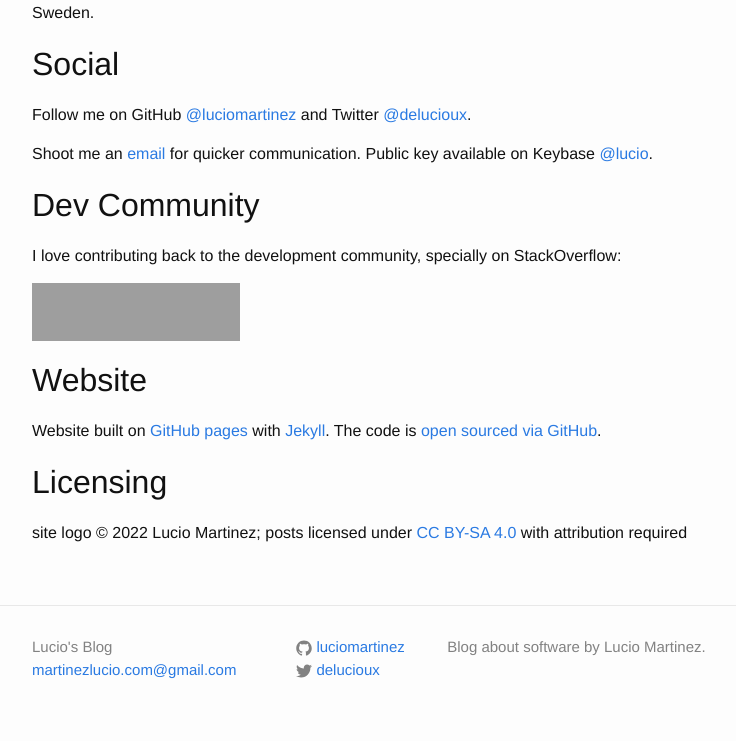
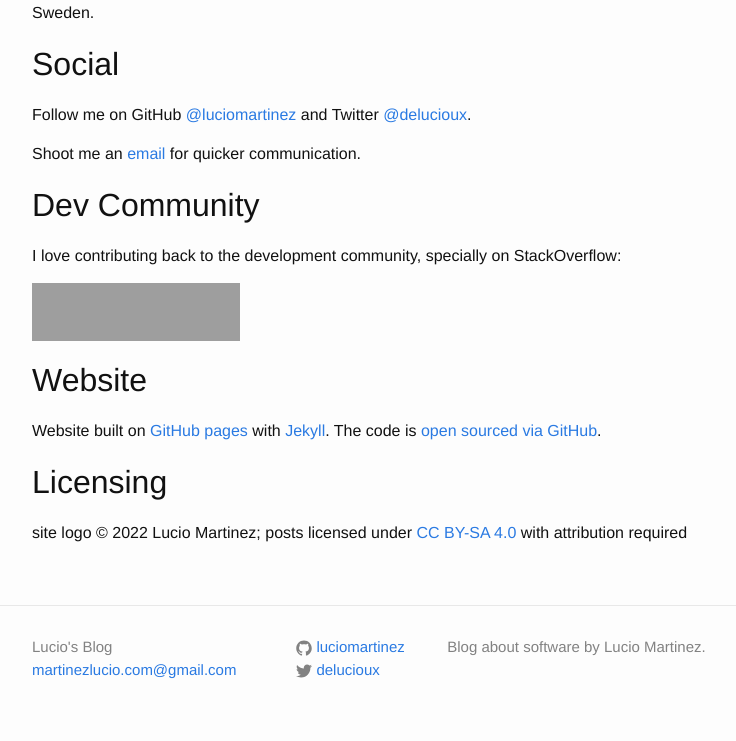
Before and after one commit to luciomartinez/luciomartinez.github.io, a Jekyll site: the page built from about.md, in a window 1280 px wide. Shown: the part 604-1345 px from the top of the page, without its empty margins (238-974 px from the left). Built offline with Jekyll 4.4.1, drawn with Linux system fonts in a browser that asks for light colours; comment, search, counter and statistics services are not loaded; grey boxes are pictures that could not be loaded.

Commit message:
Remove Keybase link

```diff
--- a/about.md
+++ b/about.md
@@ -14,7 +14,7 @@
 
 Follow me on GitHub [@luciomartinez](https://github.com/luciomartinez) and Twitter [@delucioux](https://twitter.com/delucioux).
 
-Shoot me an [email](mailto:martinezlucio.com@gmail.com) for quicker communication. Public key available on Keybase [@lucio](https://keybase.io/lucio).
+Shoot me an [email](mailto:martinezlucio.com@gmail.com) for quicker communication.
 
 ## Dev Community
 I love contributing back to the development community, specially on StackOverflow:
```
